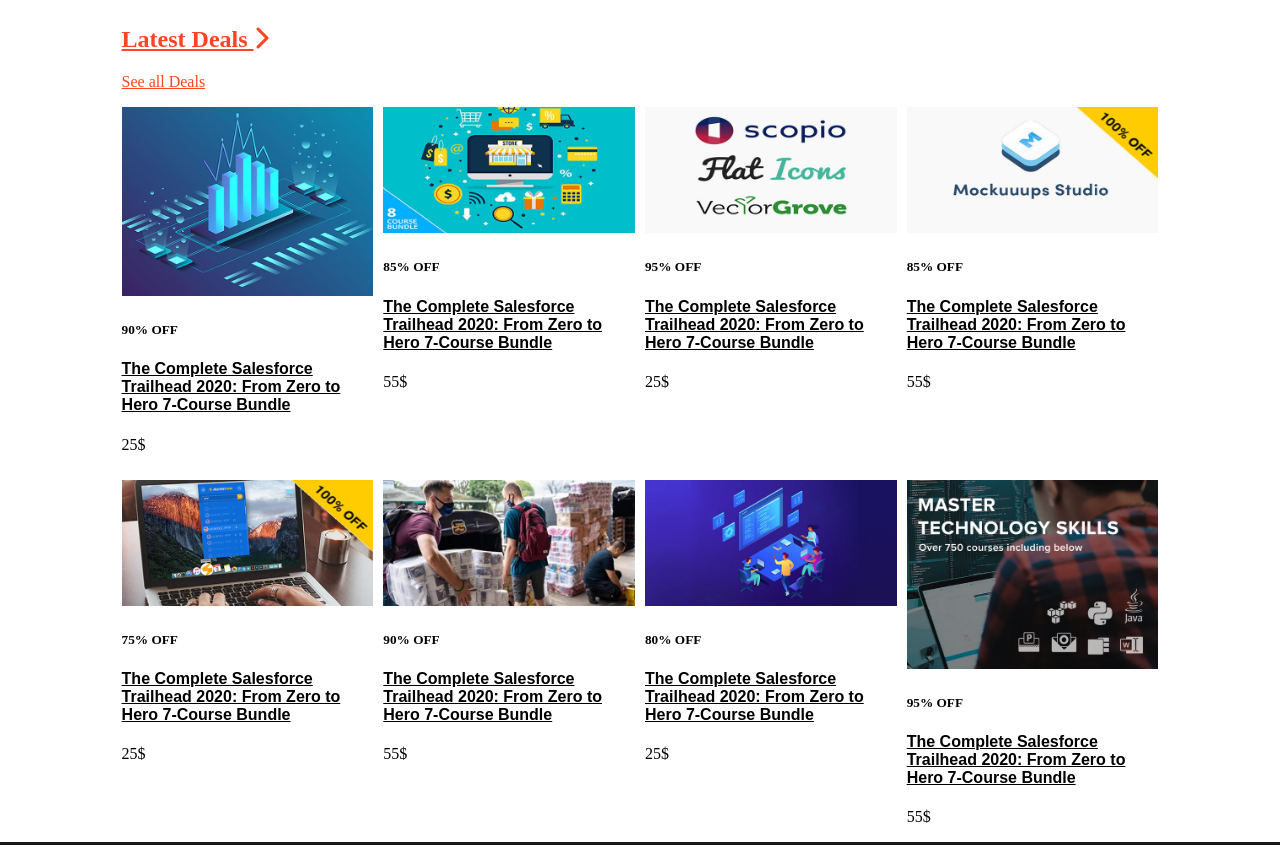
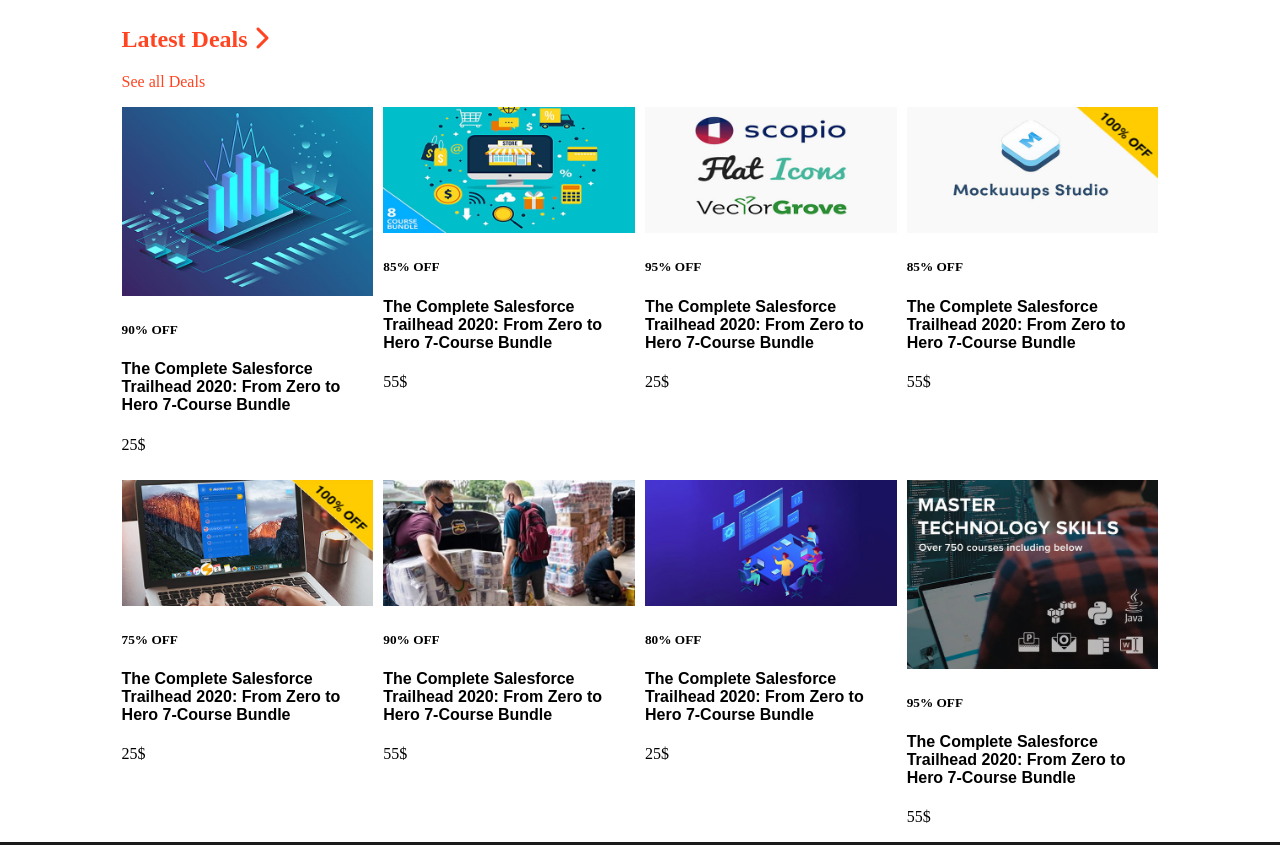
Before and after one commit to tnyandoro/thenextweb-clone-responsive, a website: page index.html in a window 1280 px wide. Shown: the part 3764-4609 px from the top of the page. Drawn offline with Linux system fonts and the light colour scheme.

Commit message:
Add styling to the latest deals section

```diff
--- a/index.html
+++ b/index.html
@@ -848,11 +848,11 @@
     <div class="newscont">
       <div class="dealtitlediv d-flex">
         <h2 class="title font2">
-          <a href="#" class="textdeco-none"
+          <a href="#" class="textstyle-plain"
             >Latest Deals <i class="fas fa-chevron-right"></i
           ></a>
         </h2>
-        <p><a href="#" class="textdeco-none font1">See all Deals</a></p>
+        <p><a href="#" class="textstyle-plain font1">See all Deals</a></p>
       </div>
 
       <div class="newsitem main-grid d-sm-block d-xsm-block">
@@ -863,7 +863,7 @@
           </div>
           <div class="textcontsmall2 font90">
             <h4 class="dealhead font90">
-              <a href="#" class="textdeco-none"
+              <a href="#" class="textstyle-plain"
                 >The Complete Salesforce Trailhead 2020: From Zero to Hero
                 7-Course Bundle</a
               >
@@ -879,7 +879,7 @@
           </div>
           <div class="textcontsmall2 font90">
             <h4 class="dealhead font90">
-              <a href="#" class="textdeco-none"
+              <a href="#" class="textstyle-plain"
                 >The Complete Salesforce Trailhead 2020: From Zero to Hero
                 7-Course Bundle</a
               >
@@ -895,7 +895,7 @@
           </div>
           <div class="textcontsmall2 font90">
             <h4 class="dealhead font90">
-              <a href="#" class="textdeco-none"
+              <a href="#" class="textstyle-plain"
                 >The Complete Salesforce Trailhead 2020: From Zero to Hero
                 7-Course Bundle</a
               >
@@ -911,7 +911,7 @@
           </div>
           <div class="textcontsmall2 font90">
             <h4 class="dealhead font90">
-              <a href="#" class="textdeco-none"
+              <a href="#" class="textstyle-plain"
                 >The Complete Salesforce Trailhead 2020: From Zero to Hero
                 7-Course Bundle</a
               >
@@ -927,7 +927,7 @@
           </div>
           <div class="textcontsmall2 font90">
             <h4 class="dealhead font90">
-              <a href="#" class="textdeco-none"
+              <a href="#" class="textstyle-plain"
                 >The Complete Salesforce Trailhead 2020: From Zero to Hero
                 7-Course Bundle</a
               >
@@ -943,7 +943,7 @@
           </div>
           <div class="textcontsmall2 font90">
             <h4 class="dealhead font90">
-              <a href="#" class="textdeco-none"
+              <a href="#" class="textstyle-plain"
                 >The Complete Salesforce Trailhead 2020: From Zero to Hero
                 7-Course Bundle</a
               >
@@ -959,7 +959,7 @@
           </div>
           <div class="textcontsmall2 font90">
             <h4 class="dealhead font90">
-              <a href="#" class="textdeco-none"
+              <a href="#" class="textstyle-plain"
                 >The Complete Salesforce Trailhead 2020: From Zero to Hero
                 7-Course Bundle</a
               >
@@ -975,7 +975,7 @@
           </div>
           <div class="textcontsmall2 font90">
             <h4 class="dealhead font90">
-              <a href="#" class="textdeco-none"
+              <a href="#" class="textstyle-plain"
                 >The Complete Salesforce Trailhead 2020: From Zero to Hero
                 7-Course Bundle</a
               >
```
